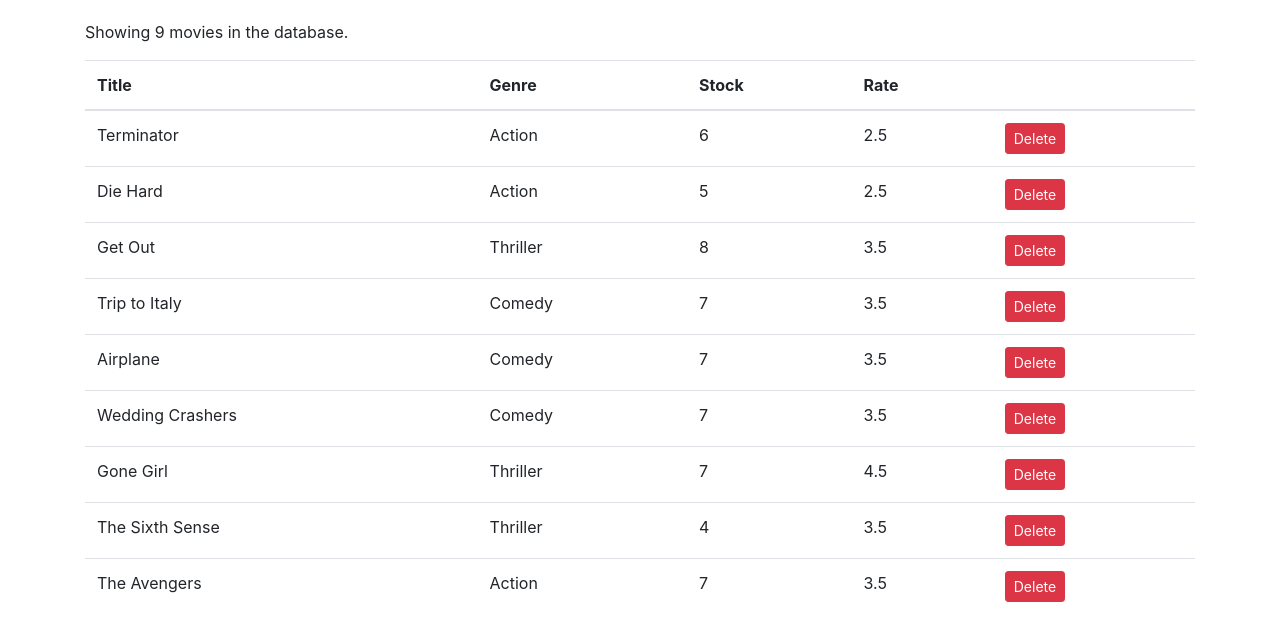
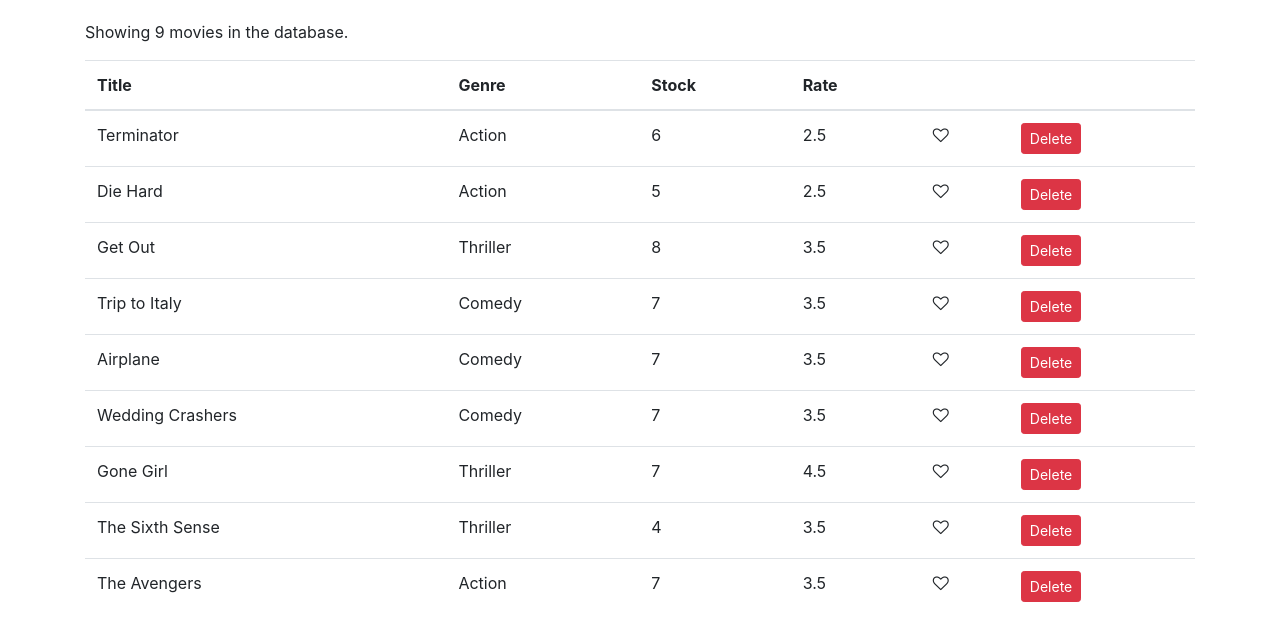
Before and after one commit to mayankgupta804/vidly, a React (Create React App) app: page / in a window 1280 px wide. Shown: the top 640 px of the page. Built offline with nearby package versions, Linux system fonts and the light colour scheme.

Commit message:
WIP: Lift state up + add like component

```diff
--- a/package.json
+++ b/package.json
@@ -10,7 +10,7 @@
     "font-awesome": "^4.7.0",
     "react": "^18.2.0",
     "react-dom": "^18.2.0",
-    "react-scripts": "5.0.1",
+    "react-scripts": "^2.1.3",
     "web-vitals": "^2.1.4"
   },
   "scripts": {
--- a/src/App.js
+++ b/src/App.js
@@ -1,13 +1,25 @@
-import './App.css';
-import React from 'react';
-import Movies from './components/movies';
+import "./App.css";
+import React, { Component } from "react";
+import { getMovies } from "./services/fakeMovieService";
+import Movies from "./components/movies";
 
-function App() {
-  return (
-   <main className="container">
-    <Movies/>
-   </main>
-  );
+class App extends Component {
+  state = {
+    movies: getMovies(),
+  };
+
+  handleDelete = (movie) => {
+    const movies = this.state.movies.filter((m) => m._id !== movie._id);
+    this.setState({ movies });
+  };
+
+  render() {
+    return (
+      <main className="container">
+        <Movies movies={this.state.movies} onDelete={this.handleDelete}/>
+      </main>
+    );
+  }
 }
 
 export default App;
--- /dev/null
+++ b/src/components/like.jsx
@@ -0,0 +1,9 @@
+import React, { Component } from "react";
+
+class Like extends Component {
+  render() {
+    return <i className="fa fa-heart-o" aria-hidden="true"></i>;
+  }
+}
+
+export default Like;
--- a/src/components/movies.jsx
+++ b/src/components/movies.jsx
@@ -1,18 +1,9 @@
 import React, { Component } from "react";
-import { getMovies } from "../services/fakeMovieService";
+import Like from "./like";
 
 class Movies extends Component {
-  state = {
-    movies: getMovies(),
-  };
-
-  handleDelete = (movie) => {
-    const movies = this.state.movies.filter((m) => m._id !== movie._id);
-    this.setState({ movies });
-  };
-
   render() {
-    const { length: count } = this.state.movies;
+    const { length: count } = this.props.movies;
 
     return (
       <React.Fragment>
@@ -29,18 +20,22 @@
                   <th scope="col">Stock</th>
                   <th scope="col">Rate</th>
                   <th scope="col"></th>
+                  <th scope="col"></th>
                 </tr>
               </thead>
               <tbody>
-                {this.state.movies.map((movie) => (
+                {this.props.movies.map((movie) => (
                   <tr key={movie._id}>
                     <td>{movie.title}</td>
                     <td>{movie.genre.name}</td>
                     <td>{movie.numberInStock}</td>
                     <td>{movie.dailyRentalRate}</td>
                     <td>
+                      <Like />
+                    </td>
+                    <td>
                       <button
-                        onClick={() => this.handleDelete(movie)}
+                        onClick={() => this.props.onDelete(movie)}
                         type="button"
                         className="btn btn-danger btn-sm"
                       >
```
Also changed, not shown: 1 other file (tests, documents, lock files or other folders).
